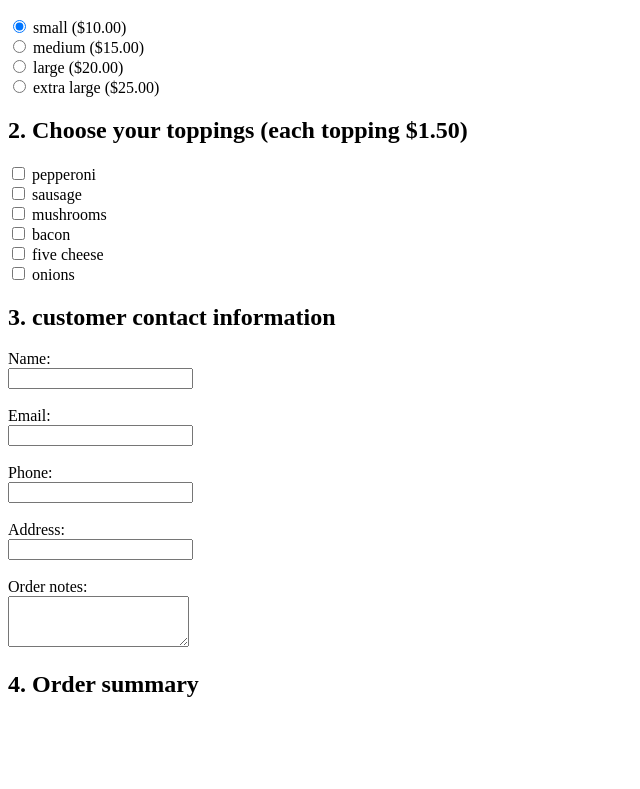
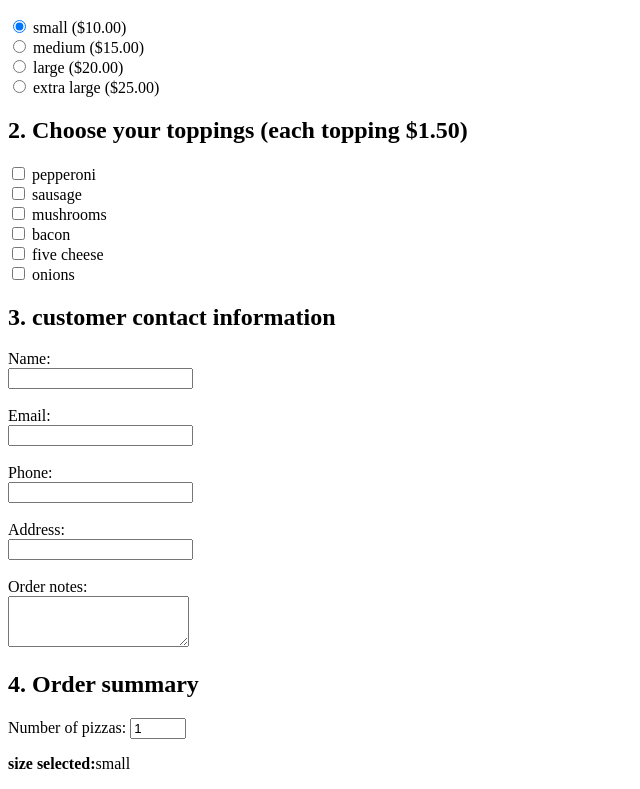
Before and after one commit to aortiz62/aortiz62.github.io, a plain HTML site: page Web200/finalproject.html in a window 1280 px wide. Shown: the part 110-899 px from the top of the page, without its empty margins (0-640 px from the left). Before the commit the page ends 828 px from the top, so only its background shows below. Drawn offline with Linux system fonts and the light colour scheme.

Commit message:
adding order details

```diff
--- a/Web200/finalproject.html
+++ b/Web200/finalproject.html
@@ -41,6 +41,10 @@
         </div>
         <div class="section">
             <h2>4. Order summary</h2>
+            <label for="pizzaqty">Number of pizzas:</label>
+            <input type="number" id="pizzaqty" value="1" min="1" max="20">
+
+            <p><strong>size selected:</strong><span id="displaysize">small</span></p>
 
     </form>
 </body>
```
